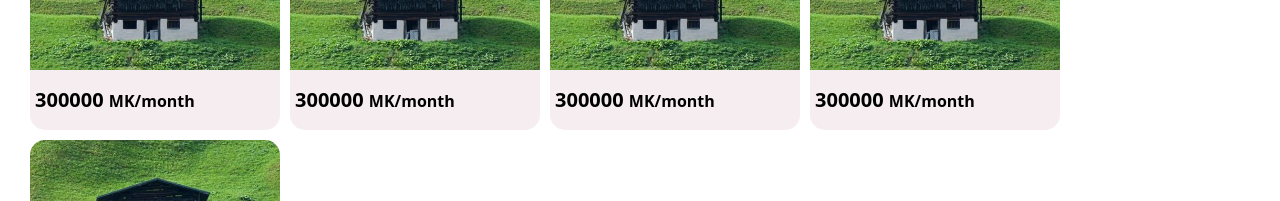
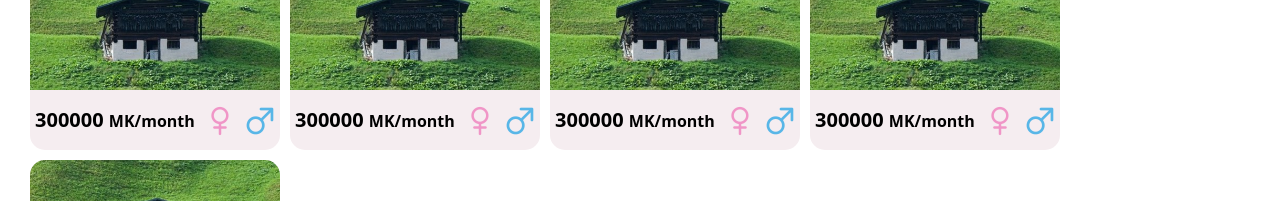
Before and after one commit to bsc-com-30-19/chikanda_listings, a React (Create React App) app in the folder chikanda-listings-site/: page / in a window 1280 px wide. Shown: the part 560-761 px from the top of the page. Built offline with nearby package versions, Linux system fonts and the light colour scheme.

Commit message:
Added male and female icons on the property container

```diff
--- a/chikanda-listings-site/src/components/propertysearch/propertycontainer.js
+++ b/chikanda-listings-site/src/components/propertysearch/propertycontainer.js
@@ -1,5 +1,8 @@
- import { Link } from "react-router-dom";
-import house from "../../assets/img/house.jpg"
+import { Link } from "react-router-dom";
+import house from "../../assets/img/house.jpg";
+import fico from "../../assets/icons/female.png"
+import mico from "../../assets/icons/male.png"
+
  const PropertyContainer = () =>{
     return(
     <Link to="/propview">
@@ -7,8 +10,12 @@ import house from "../../assets/img/house.jpg"
         <div className="h-[70%] overflow-clip">
             <img src={house} alt="house" className="object-cover"/>
         </div>
-        <div className="h-full px-[5px]">
-            <h1 className=" leading-[60px] font-bold text-[20px]">300000 <span className="text-[16px]">MK/month</span></h1>
+        <div className=" w-full px-[5px] inline-flex justify-between items-center">
+            <h1 className=" leading-[60px] font-bold text-[20px]">300000 <span className=" leading-[60px] text-[16px]">MK/month</span></h1>
+            <div className="inline-flex gap-[10px]">
+                <img src={fico} alt="female icon" className="w-[30px] h-[30px]"/>
+                <img src={mico} alt="male icon" className="w-[30px] h-[30px]"/>
+            </div>
         </div>
     </div>
     </Link>
--- a/chikanda-listings-site/src/pages/studentHome.js
+++ b/chikanda-listings-site/src/pages/studentHome.js
@@ -6,7 +6,7 @@ const StudentHome = () =>{
     return (
       <div>
         <HeroSection />
-        <div className="px-[5px]">
+        <div className="px-[5px] mt-[20px]">
           <h1 className="font-bold text-[28px] mb-[5px]">
             Hostels based on your preferences:
           </h1>
```
Also changed, not shown: chikanda-listings-site/src/assets/icons/female.png (added), chikanda-listings-site/src/assets/icons/male.png (added).
